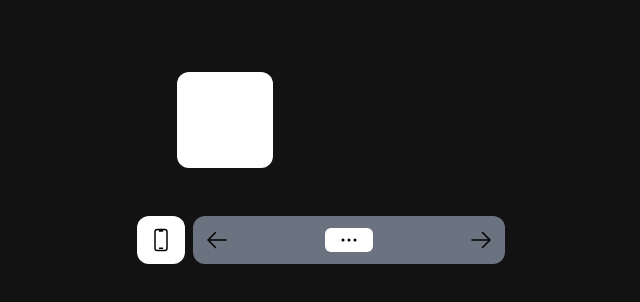
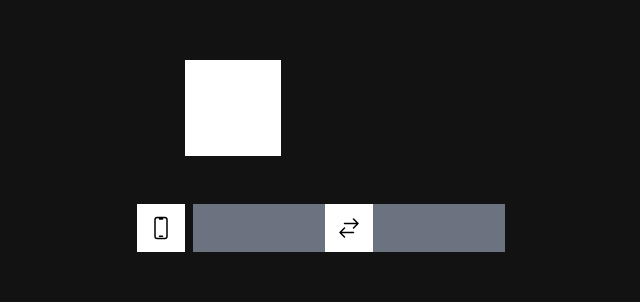
Before and after one commit to vi-kawaii/2x77, a Next.js app: page / in a window 1280 px wide. Shown: the part 464-766 px from the top of the page, without its empty margins (319-959 px from the left). Built offline with nearby package versions, Linux system fonts and the light colour scheme.

Commit message:
обновил интерфейс

```diff
--- a/app/page.js
+++ b/app/page.js
@@ -1,41 +1,20 @@
 "use client";
 
 import { motion } from "framer-motion";
-import { AnimatePresence } from "framer-motion";
 import { useState } from "react";
 
 export default function Home() {
-  const [phone, setPhone] = useState();
-
   function onDrag(_, info) {
     console.log(info.offset.x);
   }
 
-  function checkPhone() {
-    setPhone("phone");
-  }
-
   return (
-    <div className="max-w-sm mx-auto h-screen">
-      <AnimatePresence>
-        {phone && (
-          <motion.div
-            layoutId={phone}
-            className="h-[calc(100vh)] bg-white absolute w-full max-w-sm"
-          ></motion.div>
-        )}
-      </AnimatePresence>
-      <div className="h-[calc(100vh-120px)] relative">
-        <motion.div className="w-24 h-24 bg-white rounded-xl absolute bottom-12 left-12"></motion.div>
+    <div className="max-w-sm mx-auto h-screen p-2">
+      <div className="h-[calc(100vh-140px)] relative">
+        <motion.div className="w-24 h-24 bg-white absolute bottom-12 left-12"></motion.div>
       </div>
-      <div className="gap-2 flex px-2">
-        <motion.button
-          whileTap={{ scale: 0.9 }}
-          className="bg-white p-3 rounded-xl"
-          layoutId="phone"
-          onClick={checkPhone}
-        >
-          {!phone && (
+      <div className="gap-2 flex">
+        <motion.button className="bg-white p-3" layoutId="phone">
           <svg
             xmlns="http://www.w3.org/2000/svg"
             fill="none"
@@ -50,32 +29,14 @@ export default function Home() {
               d="M10.5 1.5H8.25A2.25 2.25 0 006 3.75v16.5a2.25 2.25 0 002.25 2.25h7.5A2.25 2.25 0 0018 20.25V3.75a2.25 2.25 0 00-2.25-2.25H13.5m-3 0V3h3V1.5m-3 0h3m-3 18.75h3"
             />
           </svg>
-          )}
         </motion.button>
-        <div className="bg-gray-500 w-full rounded-xl p-3 flex justify-between">
-          <div>
-            <svg
-              xmlns="http://www.w3.org/2000/svg"
-              fill="none"
-              viewBox="0 0 24 24"
-              strokeWidth="1.5"
-              stroke="black"
-              className="w-6 h-6"
-            >
-              <path
-                strokeLinecap="round"
-                strokeLinejoin="round"
-                d="M10.5 19.5L3 12m0 0l7.5-7.5M3 12h18"
-              />
-            </svg>
-          </div>
+        <div className="bg-gray-500 w-full flex justify-center">
           <motion.button
             onDrag={onDrag}
-            whileTap={{ scale: 0.9 }}
             drag="x"
             dragConstraints={{ left: 0, right: 0 }}
-            dragElastic={0.7}
-            className="bg-white rounded-md h-6 w-12 flex justify-center"
+            dragElastic={0.6}
+            className="bg-white h-12 absolute w-12 flex justify-center items-center"
           >
             <svg
               xmlns="http://www.w3.org/2000/svg"
@@ -88,26 +49,10 @@ export default function Home() {
               <path
                 strokeLinecap="round"
                 strokeLinejoin="round"
-                d="M6.75 12a.75.75 0 11-1.5 0 .75.75 0 011.5 0zM12.75 12a.75.75 0 11-1.5 0 .75.75 0 011.5 0zM18.75 12a.75.75 0 11-1.5 0 .75.75 0 011.5 0z"
+                d="M7.5 21L3 16.5m0 0L7.5 12M3 16.5h13.5m0-13.5L21 7.5m0 0L16.5 12M21 7.5H7.5"
               />
             </svg>
           </motion.button>
-          <div>
-            <svg
-              xmlns="http://www.w3.org/2000/svg"
-              fill="none"
-              viewBox="0 0 24 24"
-              strokeWidth="1.5"
-              stroke="black"
-              className="w-6 h-6"
-            >
-              <path
-                strokeLinecap="round"
-                strokeLinejoin="round"
-                d="M13.5 4.5L21 12m0 0l-7.5 7.5M21 12H3"
-              />
-            </svg>
-          </div>
         </div>
       </div>
     </div>
```
Lines whose indentation alone changed are shown as unchanged.
